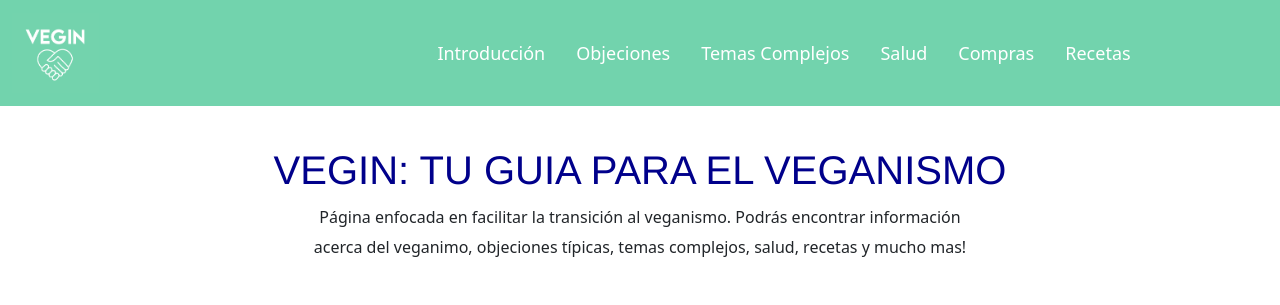
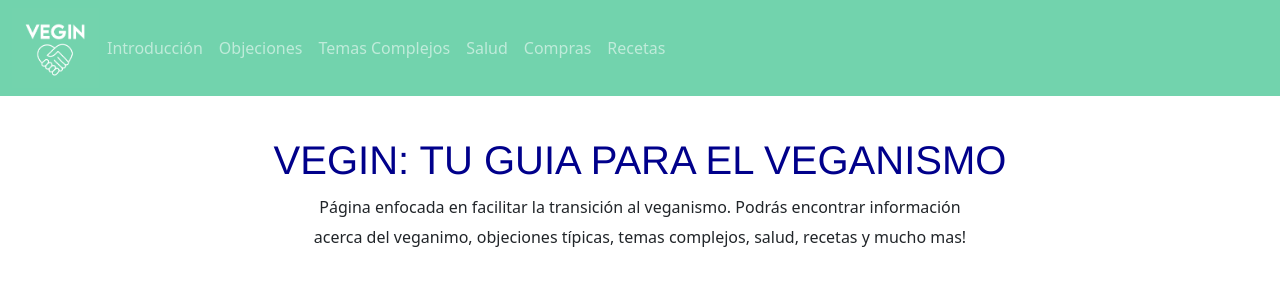
Before and after one commit to ianbortnic242/app_veganismo, a website: page index.html in a window 1280 px wide. Shown: the top 305 px of the page. Drawn offline with nearby package versions, Linux system fonts and the light colour scheme.

Commit message:
new index navbar

```diff
--- a/index.html
+++ b/index.html
@@ -21,28 +21,24 @@
 </head>
 <body>
     <div>
-          <nav class="navbar navbar-expand-sm flex-sm-nowrap flex-wrap background">
+        <nav class="navbar navbar-expand-lg navbar-dark background">
             <div class="container-fluid">
-                <button class="navbar-toggler flex-grow-sm-1 flex-grow-0 me-2" type="button" data-bs-toggle="collapse" data-bs-target="#navbar5">
-                    <span class="navbar-toggler-icon"></span>
-                </button>
-                <a class="navbar-brand flex-grow-1" href="./index.html"><img src="./img/index/logo.png" height="80px" alt="logo"></a>
-                <div class="navbar-collapse collapse flex-grow-1 justify-content-center" id="navbar5">
-                    <ul class="navbar-nav text-right navbar-custom navbar-margin">
-
-                        <li class="nav-item"><a class="nav-link hojita" href="./pages/introduccion.html">Introducción</a></li>
-                        <li class="nav-item"><a class="nav-link hojita" href="./pages/objeciones.html">Objeciones</a></li>
-                        <li class="nav-item"><a class="nav-link hojita" href="./pages/temas-complejos.html">Temas Complejos</a></li>
-                        <li class="nav-item"><a class="nav-link hojita" href="./pages/salud.html">Salud</a></li>
-                        <li class="nav-item"><a class="nav-link hojita" href="./pages/compras.html">Compras</a></li>
-                        <li class="nav-item"><a class="nav-link hojita" href="./pages/recetas.html">Recetas</a></li>
-                    </ul>
-                </div>
-                <div class="flex-grow-1">
-                    <!--spacer-->
-                </div>
+            <a href="./index.html"><img src="./img/index/logo.png" height="80px" alt="logo"></a>
+              <button class="navbar-toggler" type="button" data-bs-toggle="collapse" data-bs-target="#navbarSupportedContent" aria-controls="navbarSupportedContent" aria-expanded="false" aria-label="Toggle navigation">
+                <span class="navbar-toggler-icon"></span>
+              </button>
+              <div class="collapse navbar-collapse" id="navbarSupportedContent">
+                <ul class="navbar-nav me-auto mb-2 mb-lg-0">
+                    <li class="nav-item"><a class="nav-link" href="./pages/introduccion.html">Introducción</a></li>
+                    <li class="nav-item"><a class="nav-link" href="./pages/objeciones.html">Objeciones</a></li>
+                    <li class="nav-item"><a class="nav-link" href="./pages/temas-complejos.html">Temas Complejos</a></li>
+                    <li class="nav-item"><a class="nav-link" href="./pages/salud.html">Salud</a></li>
+                    <li class="nav-item"><a class="nav-link" href="./pages/compras.html">Compras</a></li>
+                    <li class="nav-item"><a class="nav-link" href="./pages/recetas.html">Recetas</a></li>
+                </ul>
+              </div>
             </div>
-        </nav>
+          </nav>
 
 
 
```
Also changed, not shown: pages/compras.html (+13 -10 lines).
